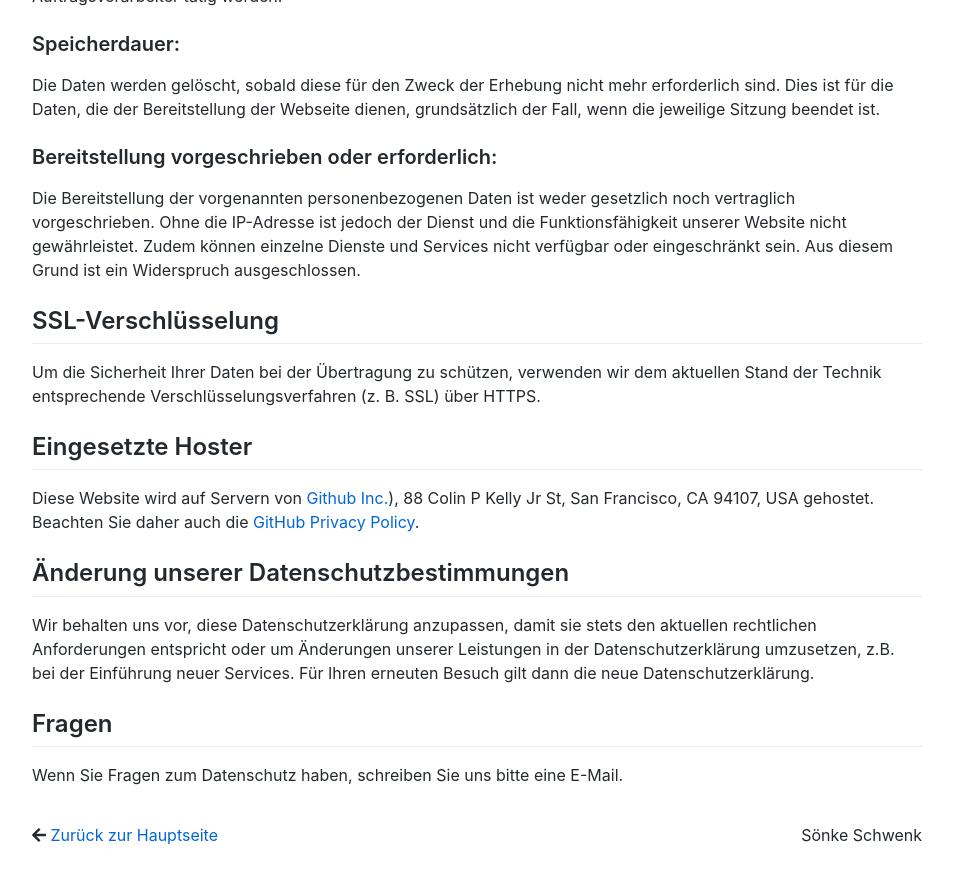
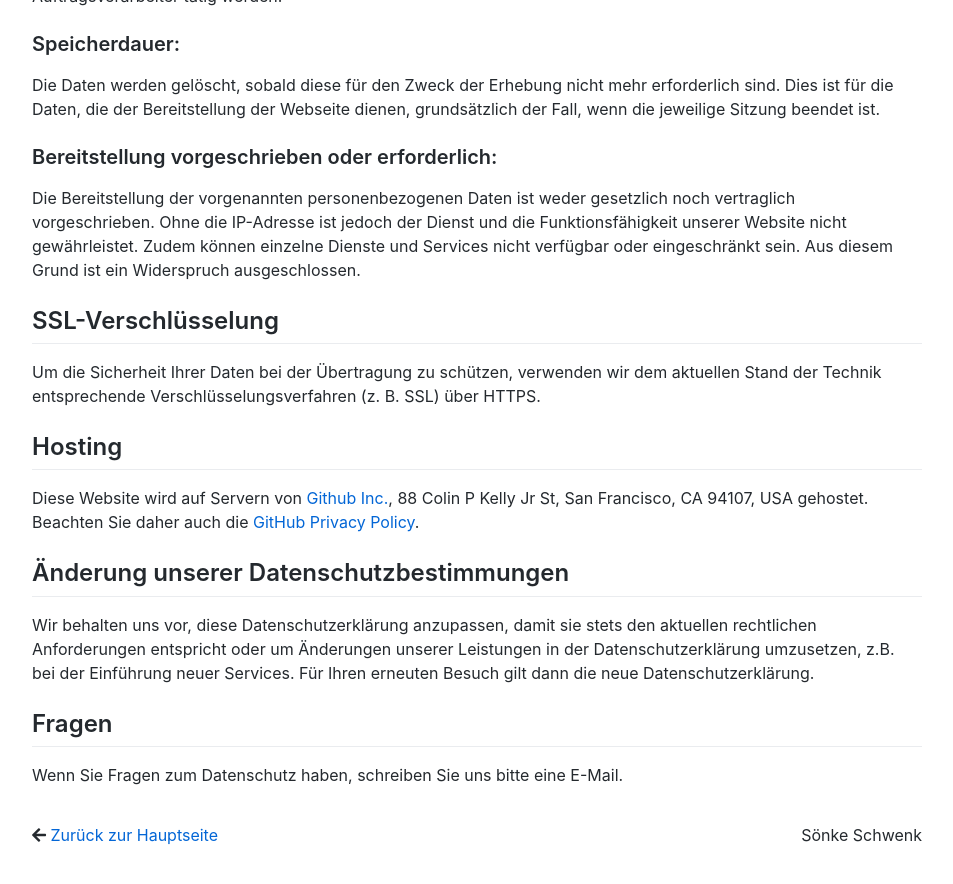
Before and after one commit to schwenks/soenkeschwenk.de, a Jekyll site: the page built from data-protection.md, in a window 1280 px wide and 900 px high, scrolled down 1539 px. Shown: the top 884 px of the window, without its empty margins (163-1116 px from the left). Built offline with Jekyll 4.4.1, drawn with Linux system fonts in a browser that asks for light colours.

Commit message:
Update data-protection.md

```diff
--- a/data-protection.md
+++ b/data-protection.md
@@ -66,9 +66,9 @@ Die Bereitstellung der vorgenannten personenbezogenen Daten ist weder gesetzlich
 
 Um die Sicherheit Ihrer Daten bei der Übertragung zu schützen, verwenden wir dem aktuellen Stand der Technik entsprechende Verschlüsselungsverfahren (z. B. SSL) über HTTPS.
 
-## Eingesetzte Hoster
+## Hosting
 
-Diese Website wird auf Servern von [Github Inc.](https://www.github.com)), 88 Colin P Kelly Jr St, San Francisco, CA 94107, USA gehostet. Beachten Sie daher auch die [GitHub Privacy Policy](https://help.github.com/articles/github-privacy-statement/).
+Diese Website wird auf Servern von [Github Inc.](https://www.github.com), 88 Colin P Kelly Jr St, San Francisco, CA 94107, USA gehostet. Beachten Sie daher auch die [GitHub Privacy Policy](https://help.github.com/articles/github-privacy-statement/).
 
 ## Änderung unserer Datenschutzbestimmungen
 
```
